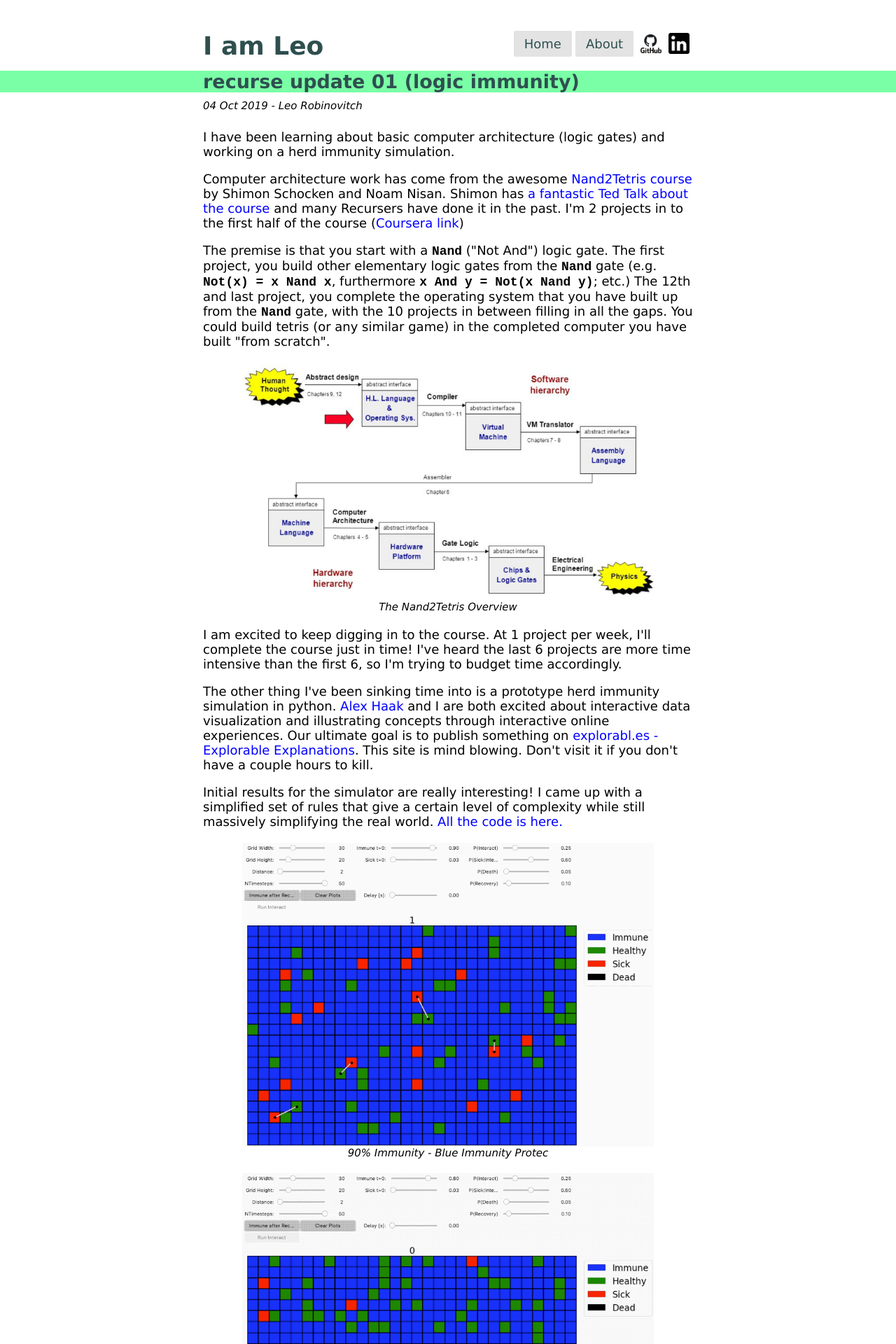
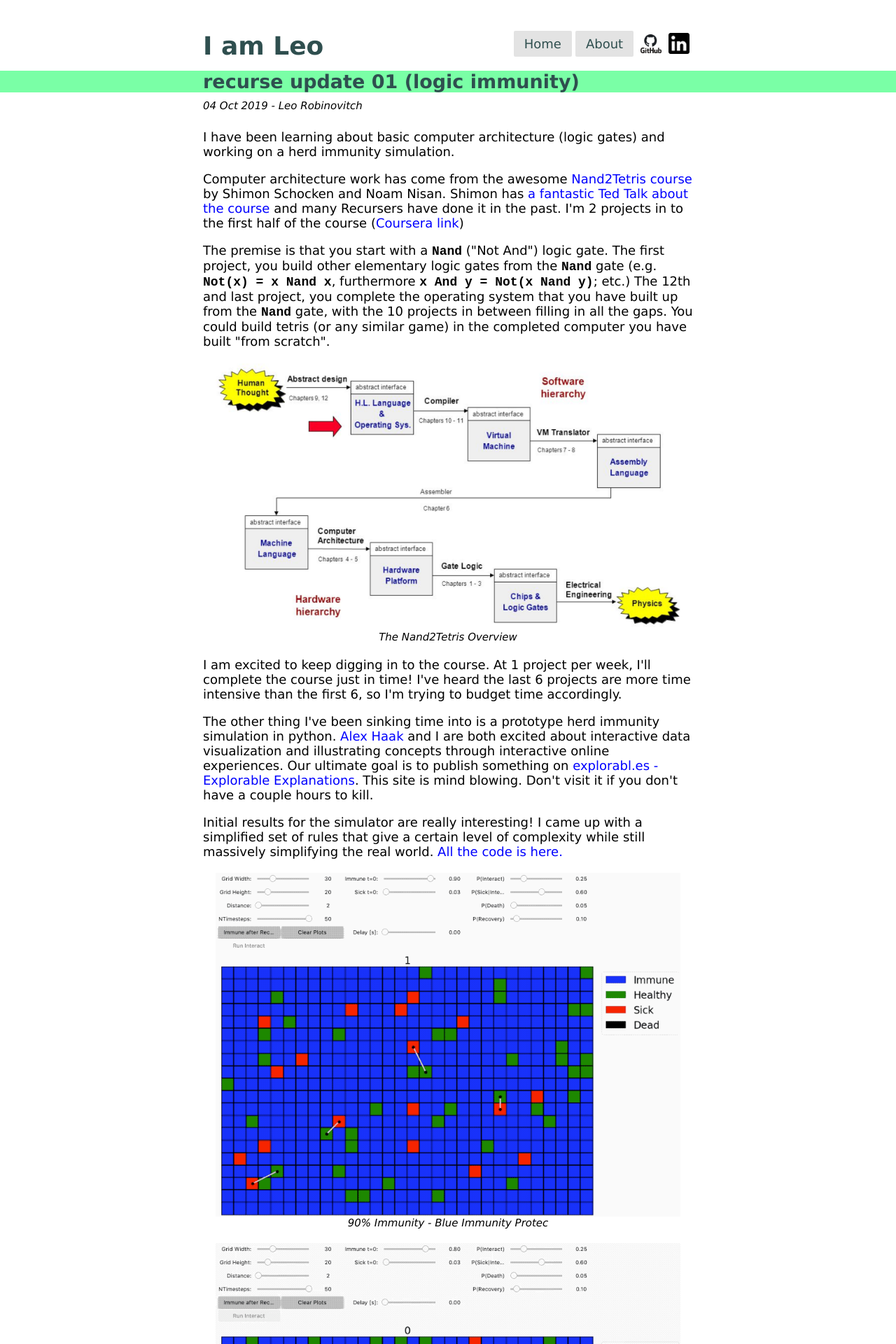
Before and after one commit to robinovitch61/robinovitch61.github.io, a Jekyll site: the page built from _posts/2019-10-04-recurse-update-01-(logic-immunity).html, in a window 1280 px wide. Shown: the top 1920 px of the page at 70% size. Built offline with Jekyll 4.4.1, drawn with Linux system fonts in a browser that asks for light colours.

Commit message:
left/right figure margins 0px

```diff
--- a/_sass/main.scss
+++ b/_sass/main.scss
@@ -103,8 +103,7 @@
 }
 
 figure {
-    margin-top:20px;
-    margin-bottom:20px;
+    margin: 20px 0px;
     display: flex;
     justify-content: center;
     flex-direction: column;
```
Also changed, not shown: 3 other files.
